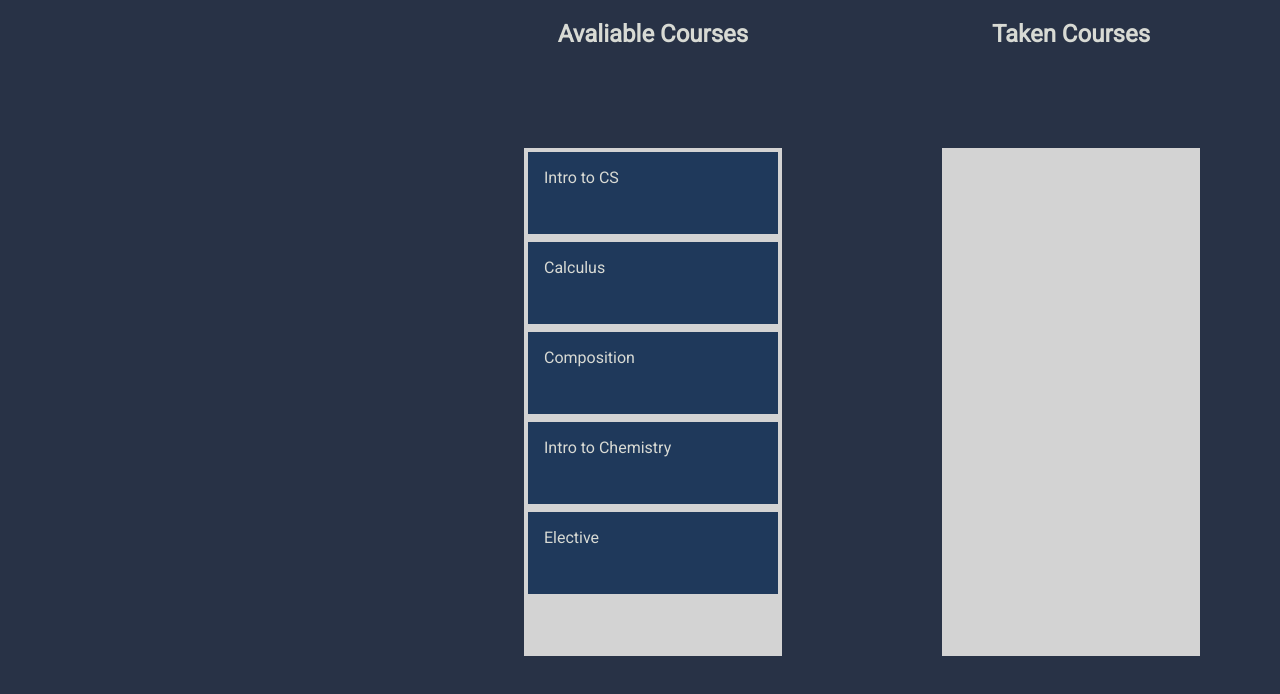
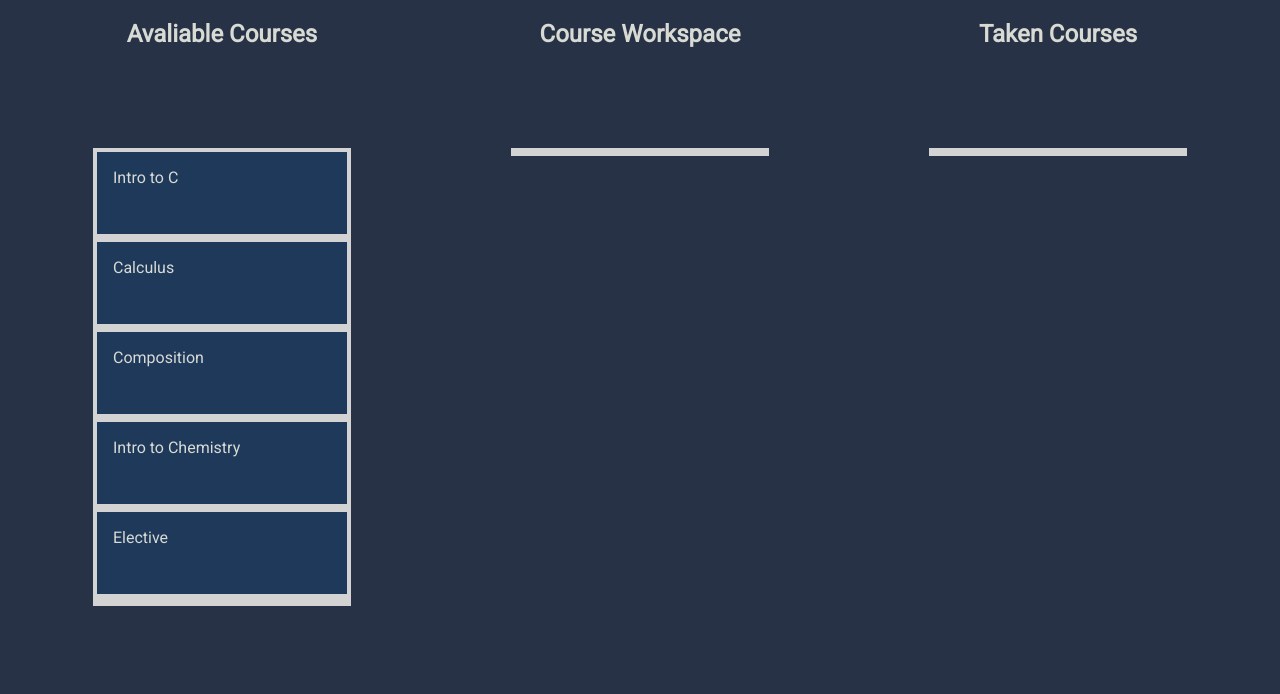
Before and after one commit to LounnAriik/CS3141-Team13, a React (Create React App) app in the folder Test3/: page / in a window 1280 px wide. Shown: the top 694 px of the page. Built offline with nearby package versions, Linux system fonts and the light colour scheme.

Commit message:
flex box chagnes

```diff
--- a/Test3/src/App.js
+++ b/Test3/src/App.js
@@ -4,7 +4,7 @@ import uuid from "uuid/v4";
 import './App.css';
 
 const itemsFromBackend = [
-  { id: uuid(), content: "Intro to CS" },
+  { id: uuid(), content: "Intro to C" },
   { id: uuid(), content: "Calculus" },
   { id: uuid(), content: "Composition" },
   { id: uuid(), content: "Intro to Chemistry" },
@@ -16,10 +16,10 @@ const columnsFromBackend = {
     name: "Avaliable Courses",
     items: itemsFromBackend
   },
- /* [uuid()]: {
+  [uuid()]: {
     name: "Course Workspace",
     items: []
-  },*/
+  },
   [uuid()]: {
     name: "Taken Courses",
     items: []
@@ -63,57 +63,34 @@ const onDragEnd = (result, columns, setColumns) => {
   }
 };
 
-console.log(new Date().getFullYear());
 function clickClass(){
-  console.log('click');
+  console.log('click')
 }
 
+// Test
 
 // This function is intended to build the list of classes offered for a particular semester and year
-function buildCourseByYearSelect(registrationClass, semester){
+function buildCourseByYearSelect(year, semester){
 
-  // Overview:
-      // Build HTTP Request Body
-      // Send Request
-      // Set Response to a JSON array object
-      // Parse JSON response
-          // For each element in JSON array
+  HTTPRequestURL = "https://api.michigantechcourses.com/courses?year=" + year + "&semester=" + semester;
+
+  // Build HTTP Request Body
+  // Send Request
+  // Set Response to a JSON array object
+  // Parse JSON response
+      // For each element in JSON array
           // itemsFromBackend = itemsFromBackend.AppendToArray({ id: uuid(), content: + element.CourseTitle + })
-      // Resolve Response objects
 
-      // [body]?[value]?[45]?["title" eq "CS"]
-
-  // Default Year and semester, will change with drop-down select
-  registrationClass = "First Year"
-  semester = "FALL"
-
-  var year = new Date().getFullYear()
-  console.log(year)
-
-  HTTPRequestURL = "https://api.michigantechcourses.com/courses?year=" + year + "&semester=" + semester
-  var HTTPRequest = new XMLHttpRequest()
-  var HTTPResponse;
-
-  HTTPRequest.open("GET", HTTPRequestURL)
-  HTTPRequest.send
-
-  if (HTTPRequest.responseText != null) {
-    HTTPResponse = HTTPRequest.reponseText
-    console.log(HTTPResponse)
-  }
-
+  // Resolve Response objects
 }
-
-
 
 function App() {
   const [columns, setColumns] = useState(columnsFromBackend);
   return (
-    <div className = 'head' style={{ display: "flex", justifyContent: "right", height: "100%" }}>
+    <div className = 'head' style={{ display: "flex", justifyContent: "center", height: "100%" }}>
       <DragDropContext
         onDragEnd={result => onDragEnd(result, columns, setColumns)}
       >
-
         {Object.entries(columns).map(([columnId, column], index) => {
           return (
             <div
@@ -138,7 +115,6 @@ function App() {
                             : "lightgrey",
                           padding: 4,
                           width: 250,
-                          minHeight: 500
                         }}
                       >
                         {column.items.map((item, index) => {
```
